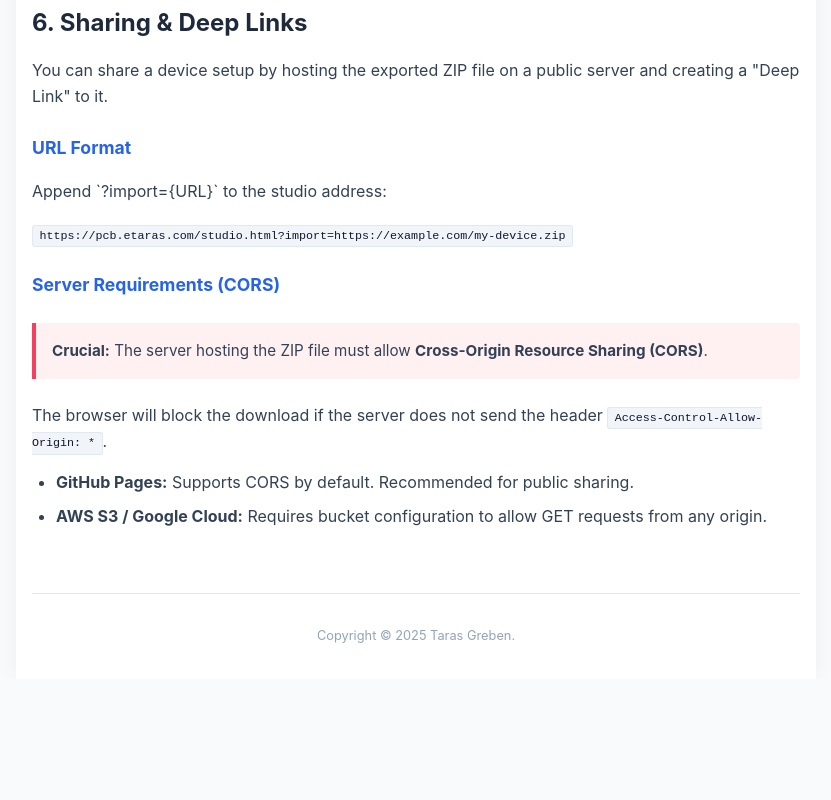
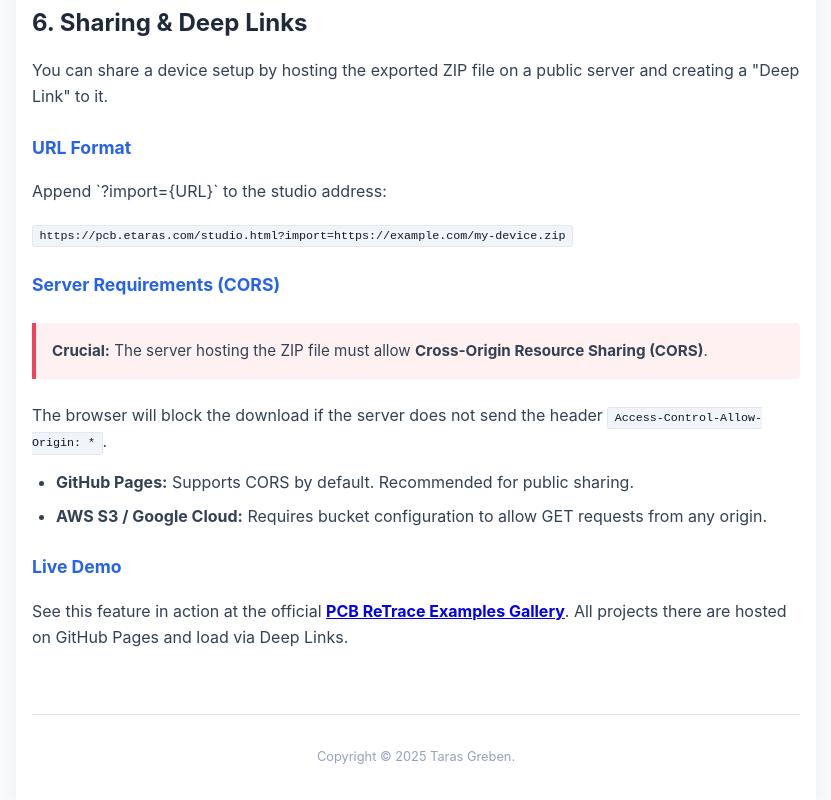
Before and after one commit to dev-lab/pcb-retrace, a plain HTML site: page docs/guide.html in a window 1280 px wide. Shown: the part 2631-3431 px from the top of the page, without its empty margins (224-1055 px from the left). Before the commit the page ends 3310 px from the top, so only its background shows below. Drawn offline with Linux system fonts and the light colour scheme.

Commit message:
Added references to examples

```diff
--- a/docs/guide.html
+++ b/docs/guide.html
@@ -154,6 +154,8 @@
 		<li><strong>GitHub Pages:</strong> Supports CORS by default. Recommended for public sharing.</li>
 		<li><strong>AWS S3 / Google Cloud:</strong> Requires bucket configuration to allow GET requests from any origin.</li>
 	</ul>
+	<h3>Live Demo</h3>
+	<p>See this feature in action at the official <strong><a href="https://dev-lab.github.io/pcb-retrace-examples/" target="_blank">PCB ReTrace Examples Gallery</a></strong>. All projects there are hosted on GitHub Pages and load via Deep Links.</p>
 	<footer>
 		Copyright &copy; 2025 Taras Greben.
 	</footer>
```
Also changed, not shown: docs/index.html (+1 -0 lines).
